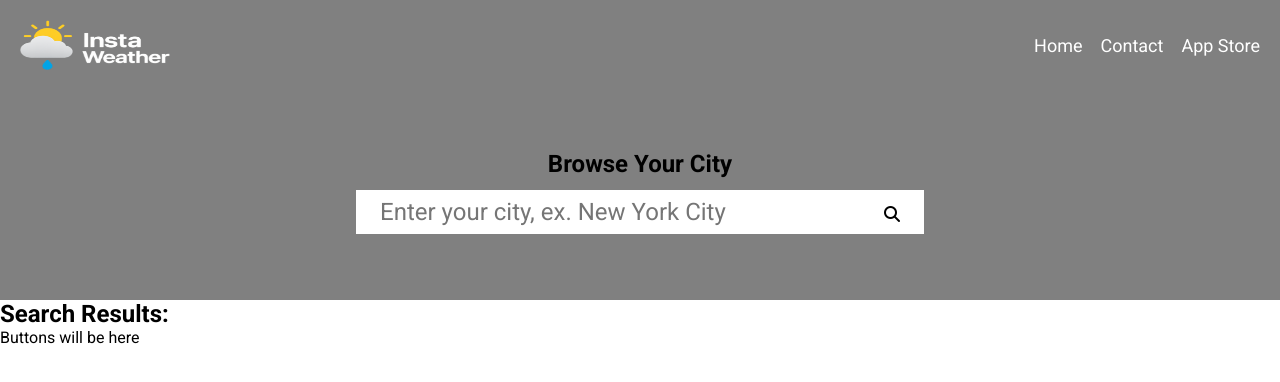
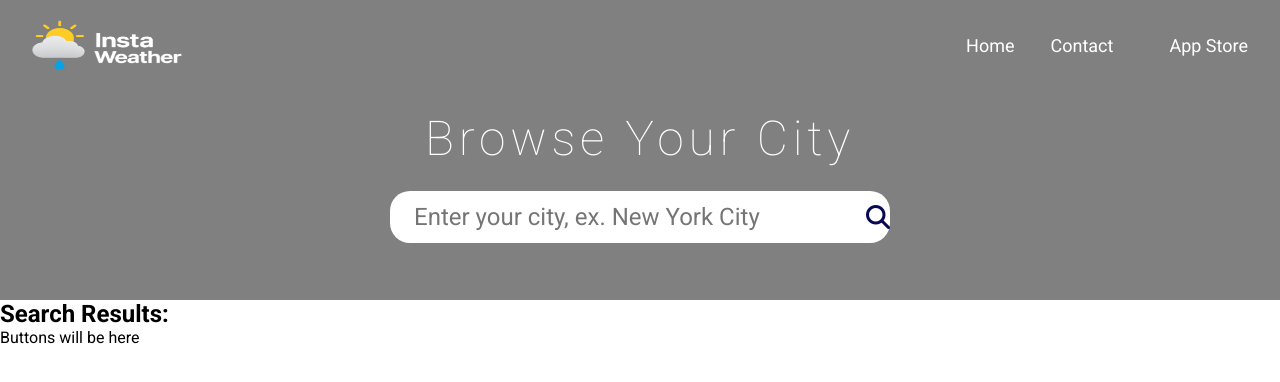
Before and after one commit to davidsaleh03/InstaWeather, a plain HTML site: page index.html in a window 1280 px wide. Drawn offline with Linux system fonts and the light colour scheme; no server answers.

Commit message:
next commit

```diff
--- a/style.css
+++ b/style.css
@@ -7,6 +7,7 @@
   box-sizing: border-box;
   font-family: "Roboto", sans-serif;
 }
+
 
 /*
 
@@ -22,7 +23,7 @@ nav {
 .nav__container {
   display: flex;
   flex-direction: column;
-  padding: 20px;
+  padding: 20px 32px;
   height: 300px;
 }
 
@@ -30,7 +31,7 @@ nav {
   display: flex;
   justify-content: space-between;
   align-items: center;
-  margin-bottom: 80px;
+  margin-bottom: 40px;
 }
 
 .nav__logo {
@@ -40,13 +41,19 @@ nav {
 
 .nav__top--links {
   display: flex;
+  justify-content: center;
+  align-items: center;
 }
 
 .nav__top--link {
     list-style-type: none;
-    margin-left: 18px;
+    margin-left: 36px;
     color: white;
     font-size: 18px;
+}
+
+.nav__app--link {
+    margin-left: 56px;
 }
 
 .nav__search {
@@ -56,19 +63,49 @@ nav {
 }
 
 .search__title {
-    margin-bottom: 12px;
+    margin-bottom: 24px;
+    font-size: 48px;
+    color: white;
+    font-weight: lighter;
+    letter-spacing: 0.1em;
 }
 
 .nav__search--bar {
     background-color: white;
-    padding: 8px 24px;
+    /* padding: 12px 8px 12px 24px; */
     border: none;
+    border-radius: 20px;
+    display: flex;
+    justify-content: center;
+    align-items: center;
+    width: 100%;
+    max-width: 500px;
+    transition: all 600ms ease;
 }
+
+.nav__search--bar:hover .search__input::placeholder {
+    color: rgb(16, 16, 221);
+}
+
 
 .search__input {
     font-size: 24px;
     border: none;
-    width: 500px;
+    width: 100%;
+    padding: 12px 0;
+    margin: 0 24px;
+    transition: all 300ms ease;
+    color: rgb(16, 16, 221);
+}
+
+.search__input:focus {
+    outline: none;
+}
+
+.fa-magnifying-glass {
+    text-align: center;
+    font-size: 24px;
+    color: rgb(8, 8, 85);
 }
 
 /* .nav__overlay {
```
